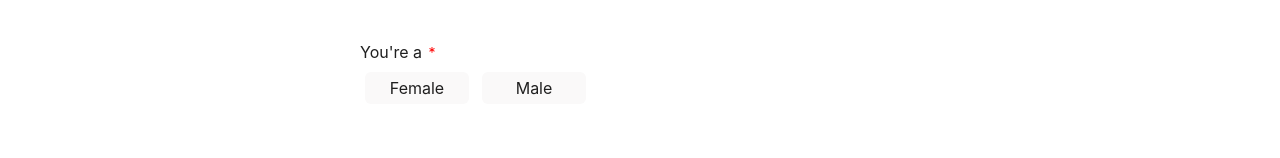
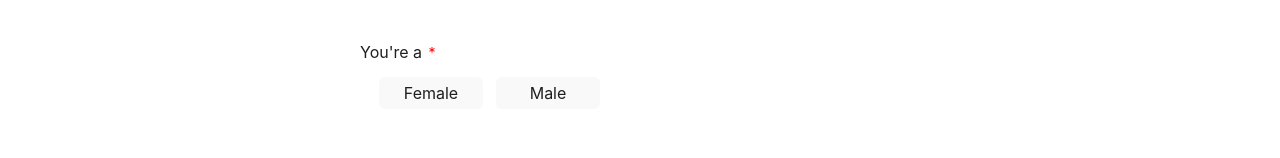
Before and after one commit to egytech-fyi/egytech-fyi, a React (Vite) app: page /contribute in a window 1280 px wide. Shown: the part 634-792 px from the top of the page. Built offline with nearby package versions, Linux system fonts and the light colour scheme.

Commit message:
style: update radio-group style

```diff
--- a/src/components/SurveyComponents/FormSelect.tsx
+++ b/src/components/SurveyComponents/FormSelect.tsx
@@ -33,7 +33,7 @@ export function FormSelect({
       label={label}
       id={name}>
       {
-        <div className='radio-group'>
+        <fieldset className='radio-group' role='group'>
           {options.map((option, i) => (
             <div key={i} className='radio-choice'>
               <input
@@ -42,7 +42,7 @@ export function FormSelect({
                   required: { value: isRequired, message: 'This question is required!' },
                 })}
                 id={`${name}-${i}`}
-                className='radio-input'
+                className='radio-input hidden'
                 value={option}
               />
               <label className='radio-label' htmlFor={`${name}-${i}`}>
@@ -50,7 +50,7 @@ export function FormSelect({
               </label>
             </div>
           ))}
-        </div>
+        </fieldset>
       }
     </FormItem>
   )
--- a/src/styles/SurveyComponents.styles.scss
+++ b/src/styles/SurveyComponents.styles.scss
@@ -41,8 +41,9 @@
 
 /* Radio styles */
 .radio-group {
+  gap: 4px;
+  border: 0;
   display: flex;
-  gap: 4px;
   justify-content: start;
   flex-wrap: wrap;
 }
```
